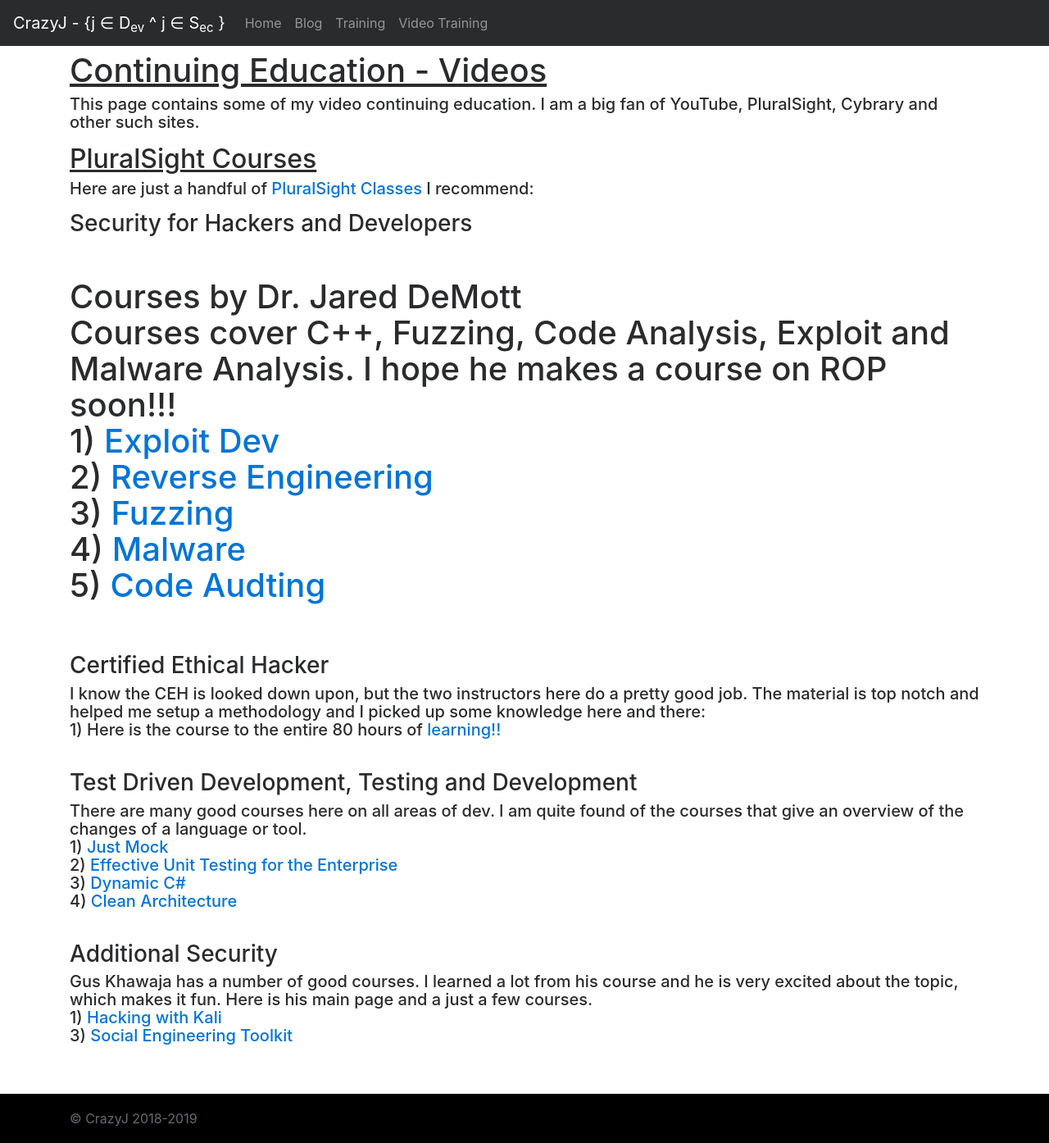
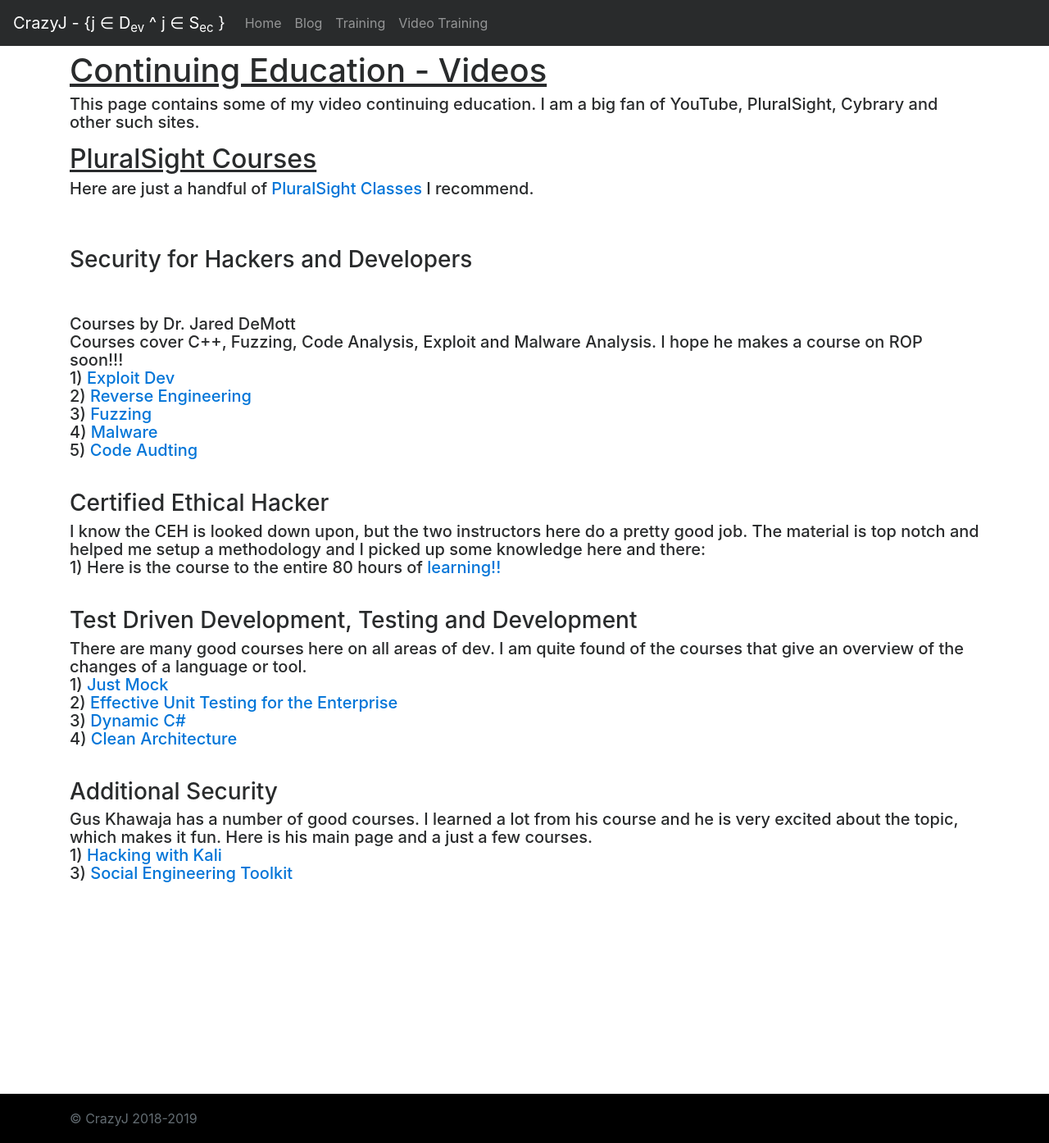
Before and after one commit to CrazyJ-Rod/CrazyJ-Rod.github.io, a Jekyll site: the page built from videotraining.html, in a window 1280 px wide and 1394 px high. Shown: the whole window at 82% size. Built offline with Jekyll 4.4.1, drawn with Linux system fonts in a browser that asks for light colours; nearby versions of some CDN libraries.

Commit message:
Update videotraining.html

```diff
--- a/videotraining.html
+++ b/videotraining.html
@@ -12,9 +12,9 @@
 </div>
 <div >
 	<h2 style="text-decoration: underline;">PluralSight Courses</h2>
-	<p style="font-size:20px;">Here are just a handful of <a href="https://www.pluralsight.com">PluralSight Classes</a> I recommend: <br/>
+	<p style="font-size:20px;">Here are just a handful of <a href="https://www.pluralsight.com">PluralSight Classes</a> I recommend.</p> <br/>
 	<h3>Security for Hackers and Developers</h3><br />
-	Courses by Dr. Jared DeMott <br />
+	<p style="font-size:20px;">Courses by Dr. Jared DeMott <br />
 	Courses cover C++, Fuzzing, Code Analysis, Exploit and Malware Analysis. I hope he makes a course on ROP soon!!!<br />
 	1) <a href="https://app.pluralsight.com/library/courses/exploit-development-security-hackers-developers">Exploit Dev</a><br/>
 	2) <a href="https://app.pluralsight.com/library/courses/reverse-engineering-security-hackers-developers">Reverse Engineering</a><br />
```
